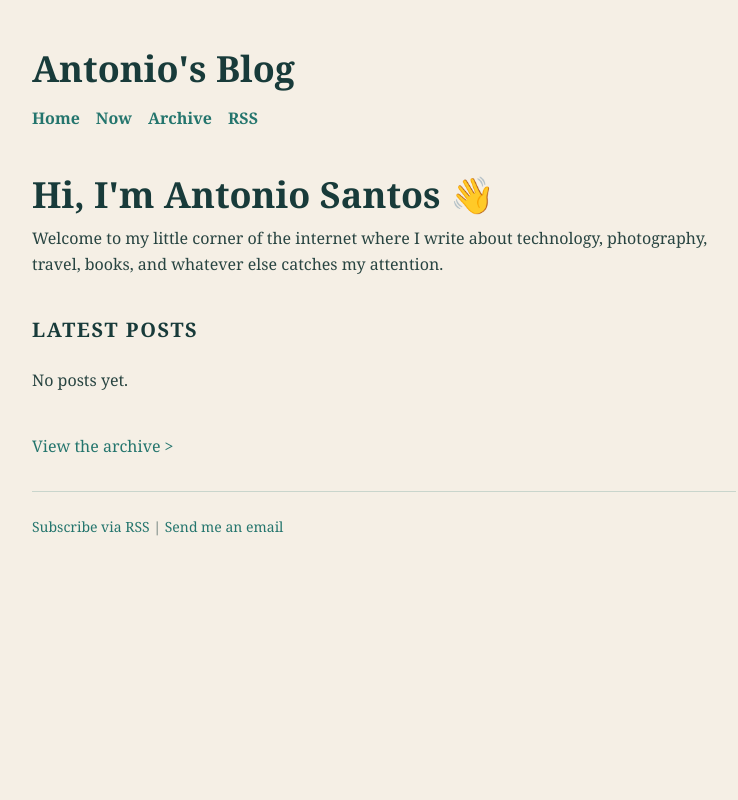
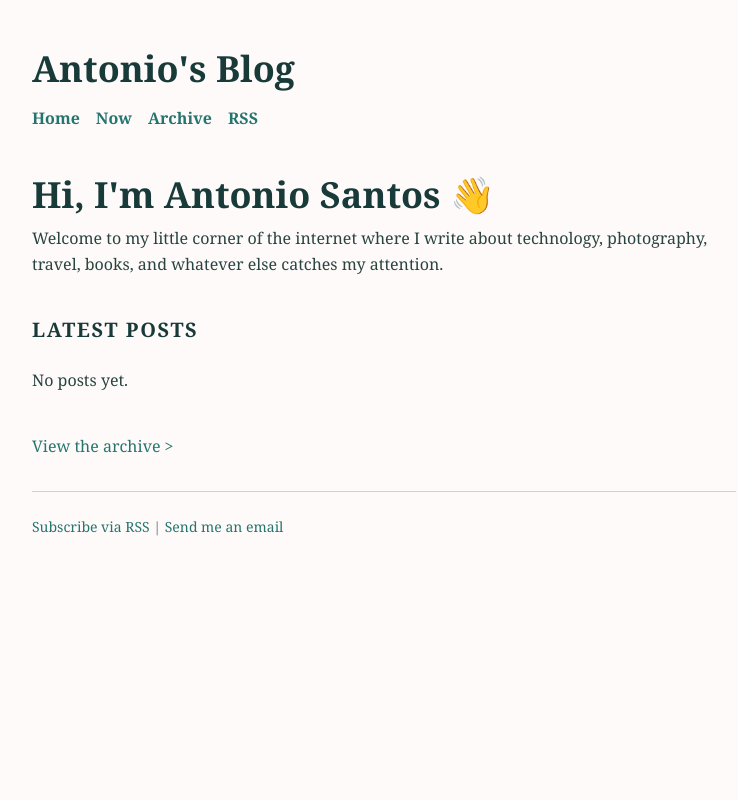
Before and after one commit to Otolock/antoniosantos.io-django, a Django app: page / in a window 1280 px wide. Shown: the whole page, without its empty margins (256-994 px from the left). Run offline with Django 5.2, Linux system fonts and the light colour scheme; data that the repository does not hold is empty.

Commit message:
Use snow background for light theme

```diff
--- a/blog/static/blog/style.css
+++ b/blog/static/blog/style.css
@@ -652,7 +652,7 @@
 }
 @layer base {
   :root {
-    --color-cyan-400: #f5efe5;
+    --color-cyan-400: #FFFAFA;
     --color-blue-50: #d8e7df;
     --color-blue-400: #24756d;
     --color-gray-900: #183b3a;
--- a/theme/input.css
+++ b/theme/input.css
@@ -6,7 +6,7 @@
 @layer base {
   :root {
     /* A daylight palette: parchment, deep green ink, and sea-glass accents. */
-    --color-cyan-400: #f5efe5;
+    --color-cyan-400: #FFFAFA;
     --color-blue-50: #d8e7df;
     --color-blue-400: #24756d;
     --color-gray-900: #183b3a;
```
